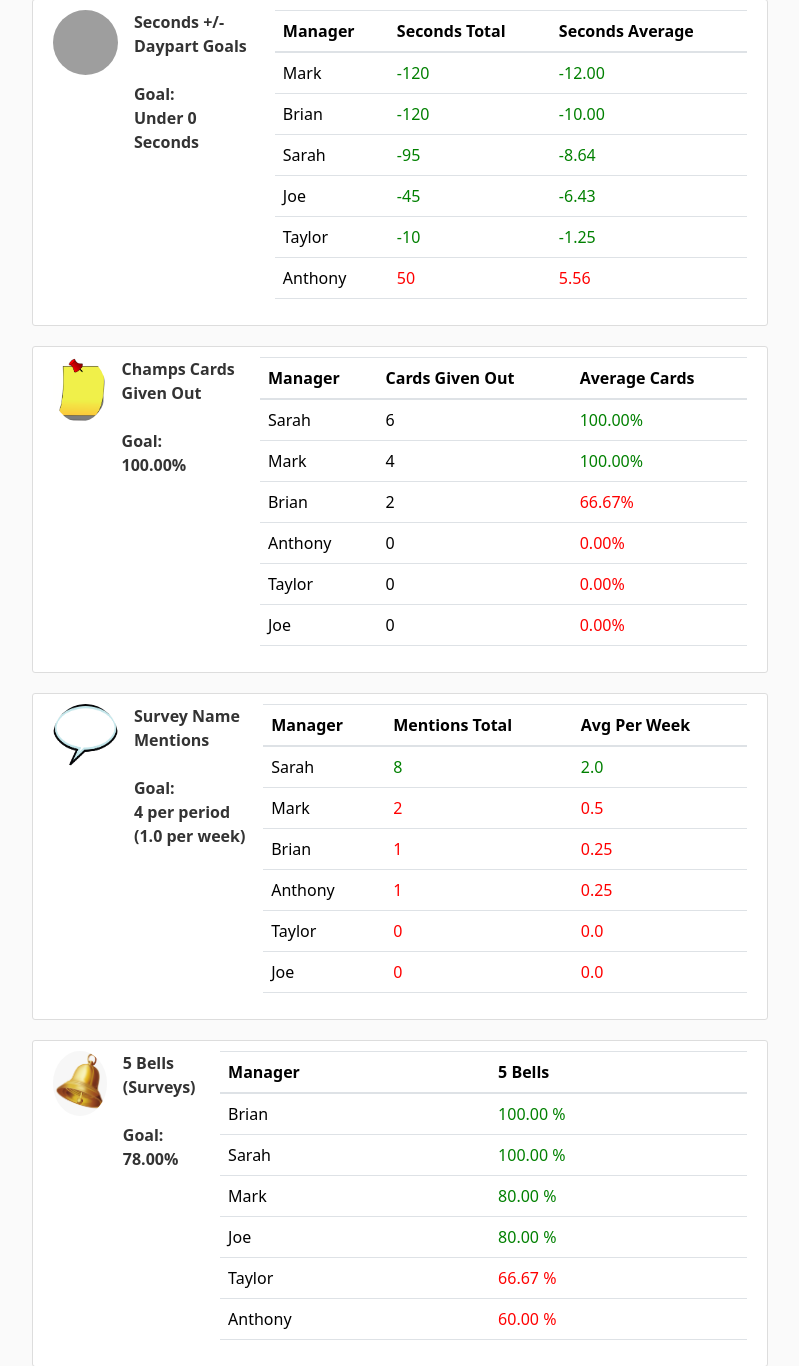
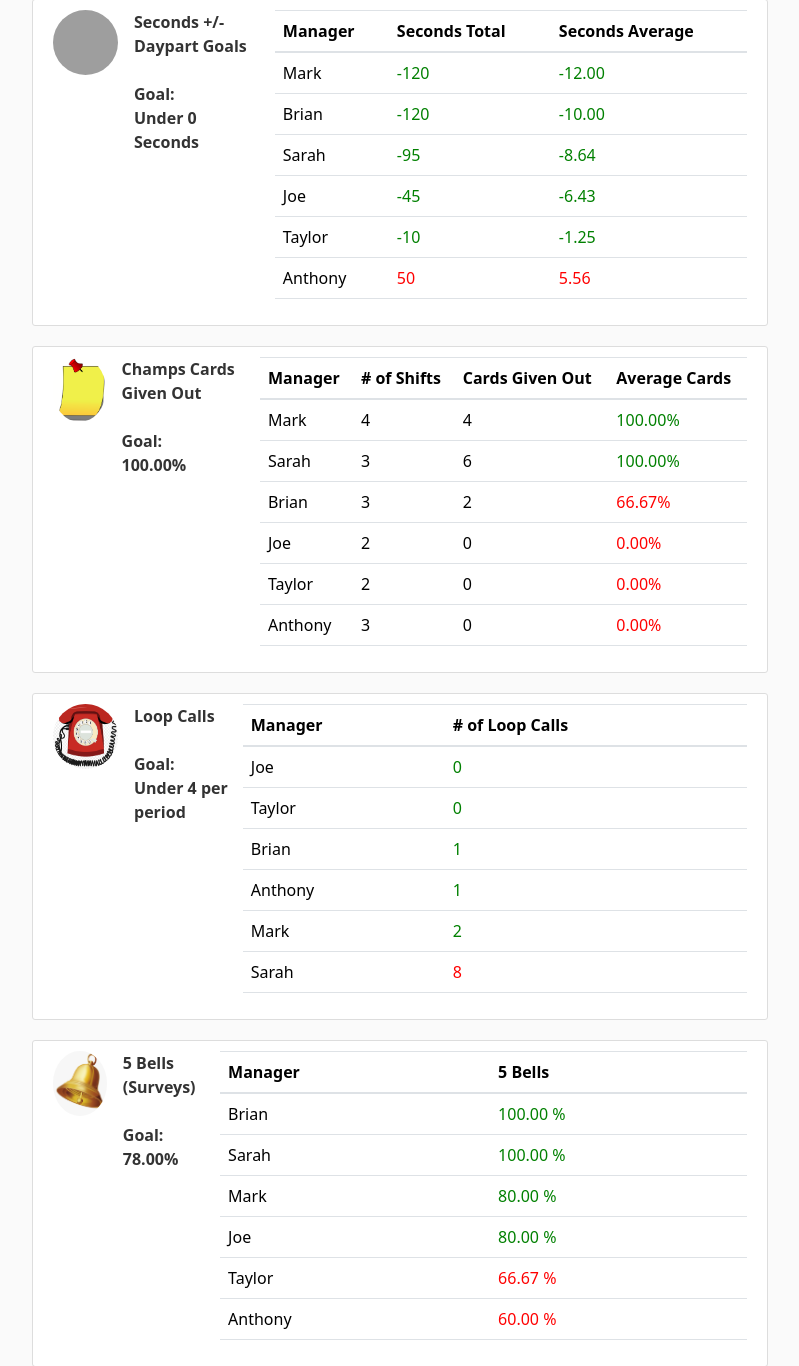
Before and after one commit to AcidEdge/tkmark, a Django app: page / in a window 1280 px wide. Shown: the part 799-2165 px from the top of the page, without its empty margins (50-849 px from the left). Run offline with Django 4.2, Linux system fonts and the light colour scheme; a user stored in the database is signed in; data comes from the database, SQL or seed files in the repository; both versions use the stored data as it was after the commit; some libraries are stand-ins or nearby versions; grey boxes are pictures that could not be loaded.

Commit message:
add shifts to champs, change mentions to loop calls

```diff
--- a/results/forms.py
+++ b/results/forms.py
@@ -6,7 +6,7 @@ class GoalsForm(forms.ModelForm):
         model=Goal
         fields=['green_goal', 'seconds_goal', 'champs_goal', 'mention_goal', 'five_bells_goal', 'dissat_goal', 'star_goal']
         labels = {'green_goal': 'Green Dayparts %', 'seconds_goal': 'Avg Seconds vs Goal', 'champs_goal': 'Champs Cards %',
-            'mention_goal': 'Survey Name Mentions', 'five_bells_goal': 'Five Bells %', 'dissat_goal': 'Dissat %', 'star_goal': '5 Star Goal'}
+            'mention_goal': '# of Loop Calls', 'five_bells_goal': 'Five Bells %', 'dissat_goal': 'Dissat %', 'star_goal': '5 Star Goal'}
 
 class GreenUpdate(forms.ModelForm):
     class Meta:
@@ -33,7 +33,7 @@ class MentionUpdate(forms.ModelForm):
     class Meta:
         model=Mention
         fields=['mention']
-        labels={'mention': '# of Survey Mentions'}
+        labels={'mention': '# of Loop Calls'}
 
 
 class SurveyUpdate(forms.ModelForm):
--- a/results/templates/results/home.html
+++ b/results/templates/results/home.html
@@ -122,6 +122,7 @@
      <thead>
       <tr>
         <th scope="col">Manager</th>
+        <th scope="col"># of Shifts</th>
         <th scope="col">Cards Given Out</th>
         <th scope="col">Average Cards</th>
       </tr>
@@ -132,7 +133,9 @@
           <td>
               {{result.manager.first_name}}
           </td>
-
+             <td>
+              {{result.shift}}
+          </td>
           <td>
               {{result.champs}}
           </td>
@@ -150,14 +153,13 @@
     </table>
     </article>
     <article class="media content-section">
-      <img class="rounded-circle article-img" src="/media/site_media/speech_bubble.jpg">
-        <p class="bold">Survey Name Mentions<br><br>Goal:<br>{{goals.mention_goal}} per period<br>({{goals.mention_goal|div:4}} per week)</p>
+      <img class="rounded-circle article-img" src="/media/site_media/red_phone.jpg">
+        <p class="bold">Loop Calls<br><br>Goal:<br>Under {{goals.mention_goal}} per period</p>
       <table class="table">
        <thead>
         <tr>
           <th scope="col">Manager</th>
-          <th scope="col">Mentions Total</th>
-          <th scope="col"> Avg Per Week</th>
+          <th scope="col"># of Loop Calls</th>
         </tr>
       </thead>
       <tbody>
@@ -167,21 +169,12 @@
                 {{result.manager.first_name}}
             </td>
             {% if result.mention >= goals.mention_goal %}
-          <td style="color: green">
+          <td style="color: red">
               {{result.mention}}
           </td>
             {% else %}
-            <td style="color: red">
+            <td style="color: green">
               {{result.mention}}
-          </td>
-          {% endif %}
-          {% if result.mention|div:4 >= goals.mention_goal|div:4 %}
-          <td style="color: green">
-              {{result.mention|div:4}}
-          </td>
-            {% else %}
-            <td style="color: red">
-              {{result.mention|div:4}}
           </td>
           {% endif %}
         </tr>
--- a/results/views.py
+++ b/results/views.py
@@ -16,11 +16,11 @@ from reportlab.lib.pagesizes import letter
 def home(request):
     context = {
         'greenresult' : GreenRed.objects.all().order_by('-green_percent', '-total_dayparts', '-green'),
-        'secondresult' : Second.objects.all().order_by('seconds_avg', 'seconds'),
-        'champs' : Champ.objects.all().order_by('-champs_percent', '-champs', '-shift'),
-        'mention' : Mention.objects.all().order_by('-mention'),
-        'fivebells': Survey.objects.all().order_by('-five_bells'),
-        'dissat' : Survey.objects.all().order_by('dissat', '-five_bells'),
+        'secondresult' : Second.objects.all().order_by('seconds_avg', '-green_percent', 'seconds'),
+        'champs' : Champ.objects.all().order_by('-champs_percent', '-green_percent', '-champs', '-shift'),
+        'mention' : Mention.objects.all().order_by('mention', '-green_percent'),
+        'fivebells': Survey.objects.all().order_by('-five_bells', '-green_percent'),
+        'dissat' : Survey.objects.all().order_by('dissat', '-green_percent', '-five_bells'),
         'goals': Goal.objects.first(),
         'starsresult' :Stars.objects.all().order_by('-stars_avg'),
         'updated' : Updated.objects.first(),
@@ -131,7 +131,7 @@ def new_results(request):
             green_results = GreenRed.objects.values_list('manager').order_by('green_percent', 'green', 'total_dayparts')
             second_results = Second.objects.values_list('manager').order_by('-seconds_avg', 'green_percent', '-seconds')
             champs_results = Champ.objects.values_list('manager').order_by('champs_percent', 'green_percent', 'champs', 'shift')
-            mention_results = Mention.objects.values_list('manager').order_by('mention', 'green_percent')
+            mention_results = Mention.objects.values_list('manager').order_by('-mention', 'green_percent')
             fivebells_results = Survey.objects.values_list('manager').order_by('five_bells', 'green_percent',)
             dissat_results = Survey.objects.values_list('manager').order_by('-dissat', 'green_percent', 'five_bells')
 #loop through results and assign points:
```
Also changed, not shown: results/templates/results/about.html (+4 -4 lines), db.sqlite3, media/site_media/red_phone.jpg (added).
